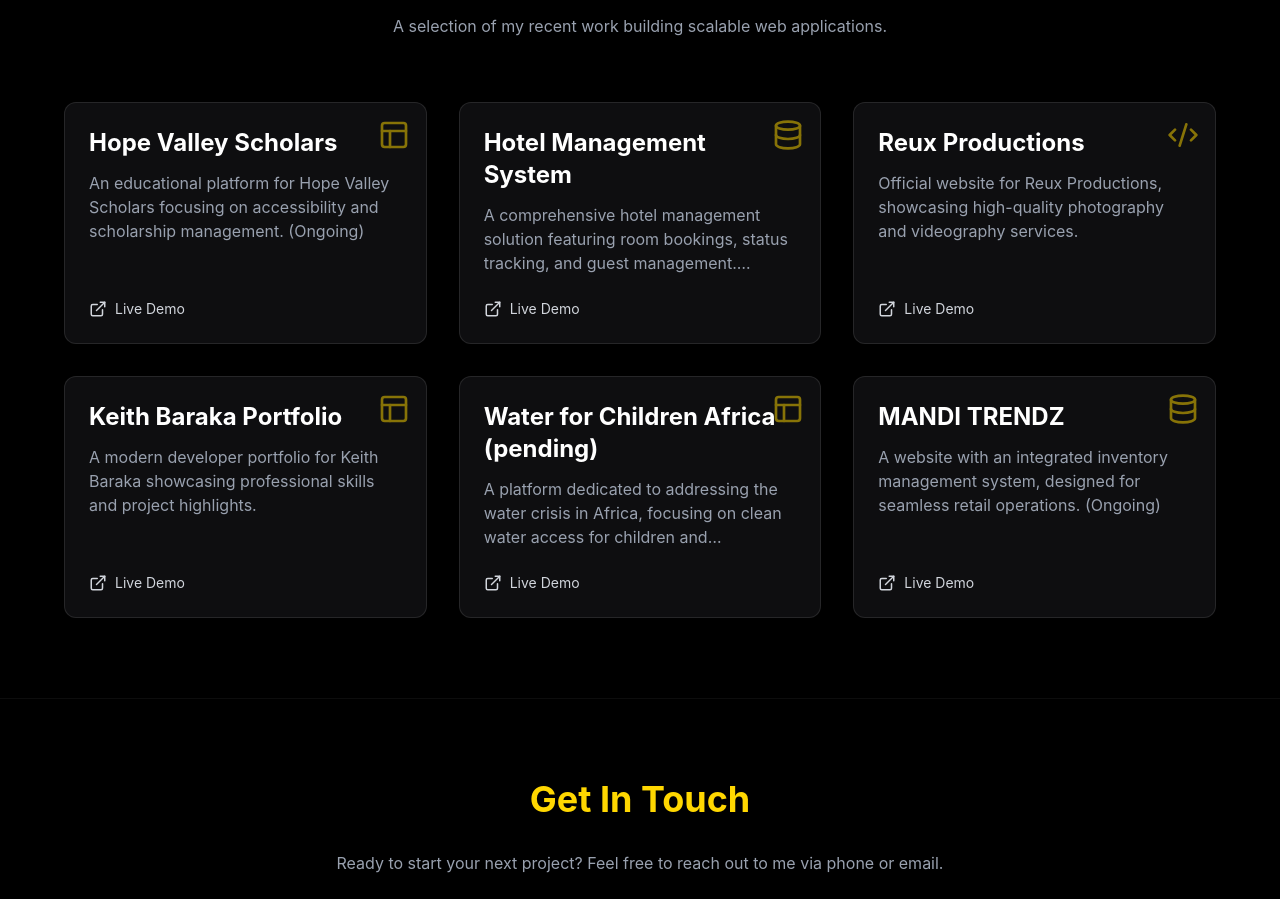
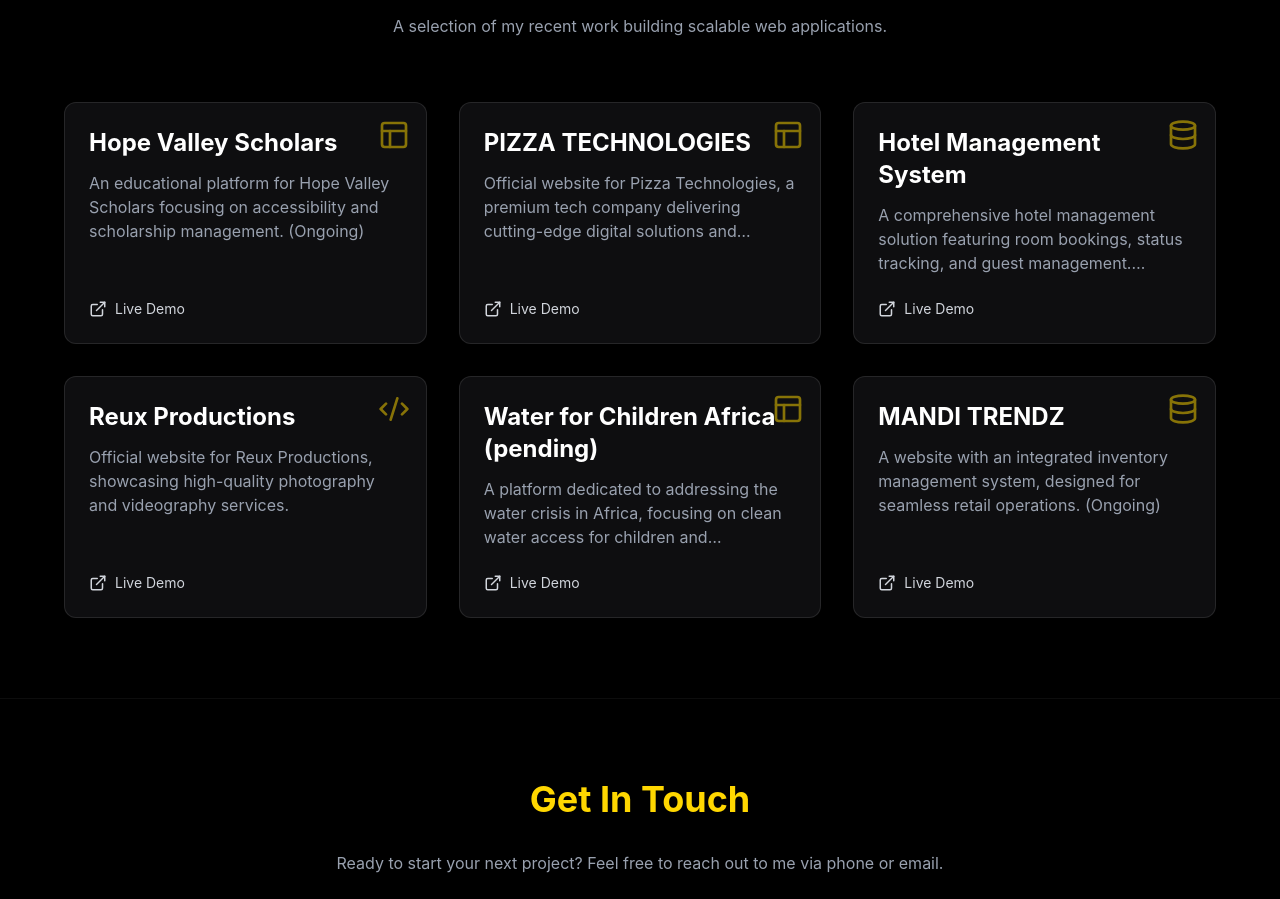
Before and after one commit to Fidelkyalo/Fidel_Portfolio, a React (Vite) app: page / in a window 1280 px wide. Shown: the part 1859-2758 px from the top of the page. Built offline with nearby package versions, Linux system fonts and the light colour scheme.

Commit message:
Add Pizza Technologies project and remove Keith Baraka Portfolio

```diff
--- a/src/components/Projects.jsx
+++ b/src/components/Projects.jsx
@@ -7,6 +7,12 @@ const projects = [
         title: "Hope Valley Scholars",
         description: "An educational platform for Hope Valley Scholars focusing on accessibility and scholarship management. (Ongoing)",
         links: { live: "https://hope-valley-scholars.vercel.app/" },
+        icon: <Layout className="w-8 h-8 text-gold" />
+    },
+    {
+        title: "PIZZA TECHNOLOGIES",
+        description: "Official website for Pizza Technologies, a premium tech company delivering cutting-edge digital solutions and professional web services.",
+        links: { live: "https://pizzatechnologies.co.ke/" },
         icon: <Layout className="w-8 h-8 text-gold" />
     },
     {
@@ -20,12 +26,6 @@ const projects = [
         description: "Official website for Reux Productions, showcasing high-quality photography and videography services.",
         links: { live: "https://reux-production.vercel.app/" },
         icon: <Code2 className="w-8 h-8 text-gold" />
-    },
-    {
-        title: "Keith Baraka Portfolio",
-        description: "A modern developer portfolio for Keith Baraka showcasing professional skills and project highlights.",
-        links: { live: "https://www.keith.pizzatechnologies.co.ke/" },
-        icon: <Layout className="w-8 h-8 text-gold" />
     },
     {
         title: "Water for Children Africa (pending)",
```
